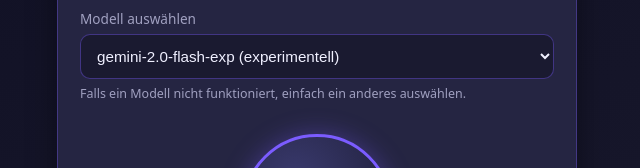
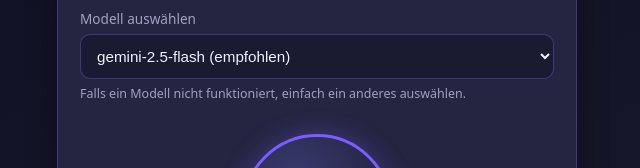
Before and after one commit to mrpg1981-cpu/mrpg-zentrale, a plain HTML site: page fraglich-test.html in a window 1280 px wide. Shown: the part 272-440 px from the top of the page, 323-963 px from the left. Drawn offline with Linux system fonts and the light colour scheme.

Commit message:
Add Gemini 2.5 models as default

```diff
--- a/fraglich-test.html
+++ b/fraglich-test.html
@@ -174,12 +174,12 @@
     <div class="model-select">
         <label for="modelSelect">Modell auswählen</label>
         <select id="modelSelect">
-            <option value="gemini-2.0-flash-exp">gemini-2.0-flash-exp (experimentell)</option>
-            <option value="gemini-2.0-flash-thinking-exp-01-21">gemini-2.0-flash-thinking-exp</option>
-            <option value="gemini-exp-1206">gemini-exp-1206</option>
+            <option value="gemini-2.5-flash" selected>gemini-2.5-flash (empfohlen)</option>
+            <option value="gemini-2.5-pro">gemini-2.5-pro</option>
+            <option value="gemini-2.5-flash-preview-05-20">gemini-2.5-flash-preview</option>
+            <option value="gemini-2.5-pro-preview-05-06">gemini-2.5-pro-preview</option>
+            <option value="gemini-2.0-flash-exp">gemini-2.0-flash-exp</option>
             <option value="gemini-1.5-pro-latest">gemini-1.5-pro-latest</option>
-            <option value="gemini-1.5-flash-latest">gemini-1.5-flash-latest</option>
-            <option value="gemini-1.5-flash-8b-latest">gemini-1.5-flash-8b-latest</option>
         </select>
     </div>
     <p class="hint">
```
